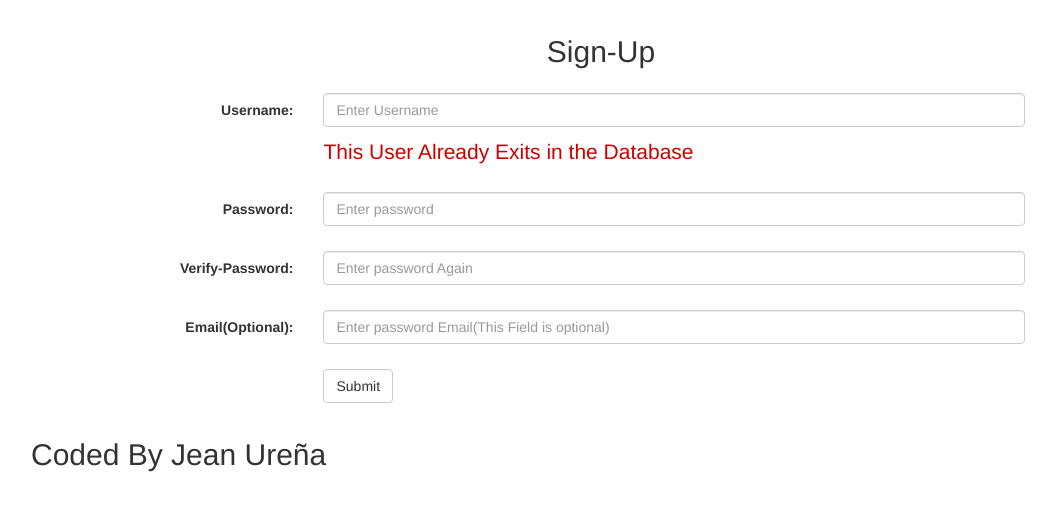
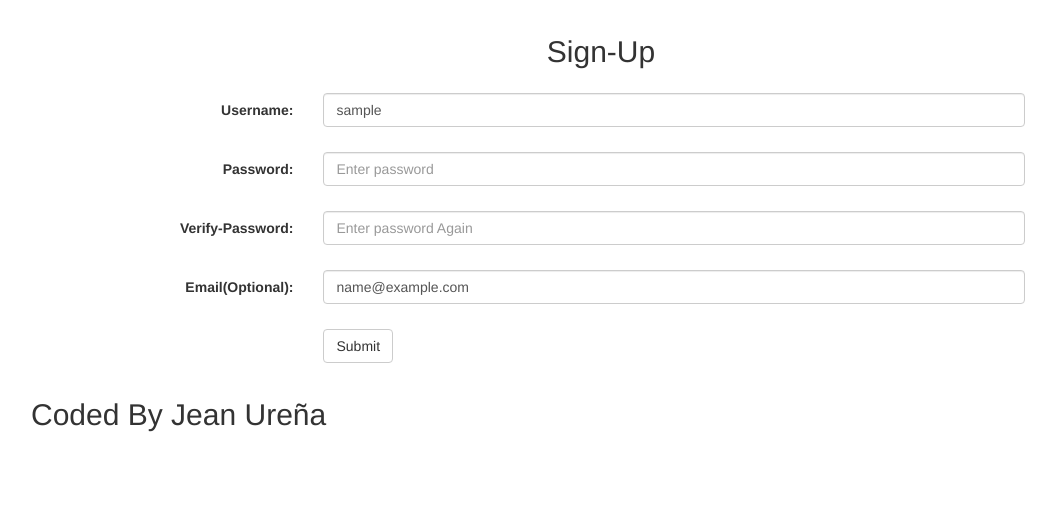
Before and after one commit to JPGITHUB1519/Jean-Wiki, a Python web app: template templates/signup.html in a window 1280 px wide. Shown: the part 70-581 px from the top of the page, without its empty margins (39-1095 px from the left). Run offline with Jinja, Linux system fonts and the light colour scheme; the template is opened without the code that fills it: most values are stand-ins (such as "Sample title", 1, 10 or a date in 2020).

Commit message:
Finish User SignUp

```diff
--- /dev/null
+++ b/models/__init__.py
@@ -0,0 +1,2 @@
+# __init__.py are used to mark directories on disk as Python package directories
+# importing all modules from dir
--- a/models/user.py
+++ b/models/user.py
@@ -1,5 +1,6 @@
 from google.appengine.ext import db
 class User(db.Model) :
-	name = db.StringProperty(required=True)
+	username = db.StringProperty(required=True)
 	password = db.StringProperty(required=True)
+	email = db.StringProperty(required=True)
 	date = db.DateProperty(auto_now_add=True)
--- a/templates/signup.html
+++ b/templates/signup.html
@@ -15,9 +15,9 @@
 				<div class="form-group">
 					<label class="control-label col-sm-2">Username:</label>
 					<div class="col-sm-10">
-					  <input type="text" class="form-control" placeholder="Enter Username" name="username">
+					  <input type="text" class="form-control" placeholder="Enter Username" name="username" value = "{{username}}">
 					  <p class="error">{{ error_username }}</p>
-					  <p class="error">This User Already Exits in the Database</p>
+					  <p class="error">{{ error_exits }}</p>
 					</div>
 				</div>
 				<div class="form-group">
@@ -38,7 +38,7 @@
 				<div class="form-group">
 					<label class="control-label col-sm-2">Email(Optional):</label>
 					<div class="col-sm-10">
-					  <input type="text" class="form-control" placeholder="Enter password Email(This Field is optional)" name="email">
+					  <input type="text" class="form-control" placeholder="Enter password Email(This Field is optional)" name="email" value="{{ email }}">
 					  <p class="error">{{ error_email }}</p>
 					</div>
 				</div>
```
Also changed, not shown: handlers/signup_handler.py (+26 -11 lines), index.yaml (line endings or trailing spaces), 4 other files.
